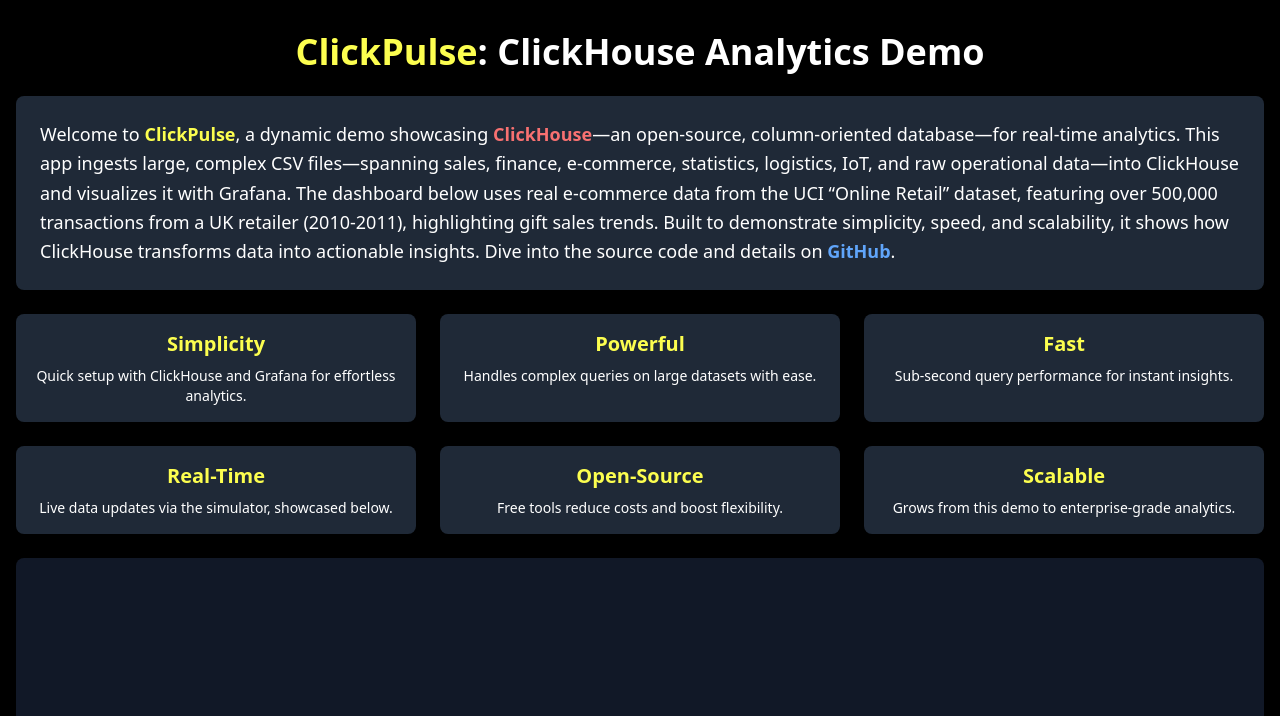
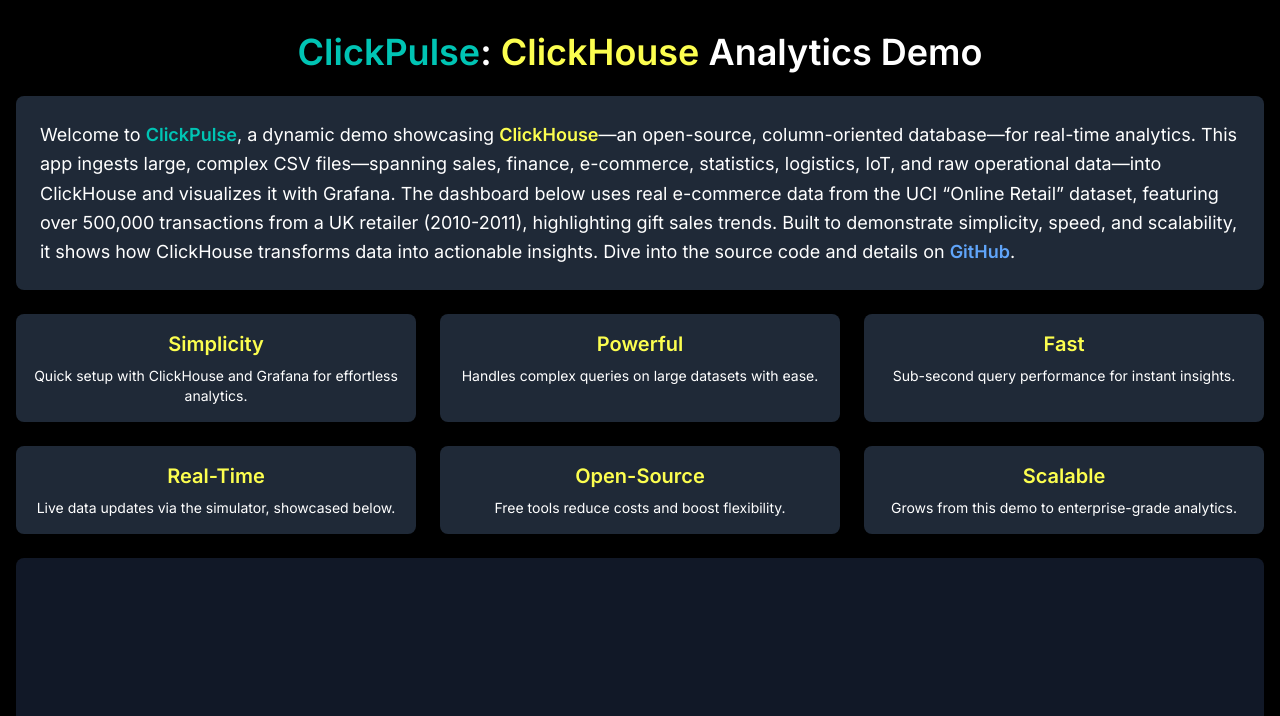
Before and after one commit to DavidG002/ClickPulse, a Django app: page /api/analytics/grafana/ in a window 1280 px wide. Shown: the top 716 px of the page. Run offline with Django 5.2, Linux system fonts and the light colour scheme; some libraries are stand-ins or nearby versions.

Commit message:
template page

```diff
--- a/analytics/templates/analytics/grafana_dashboard.html
+++ b/analytics/templates/analytics/grafana_dashboard.html
@@ -6,20 +6,23 @@
     <meta name="viewport" content="width=device-width, initial-scale=1.0">
     <title>ClickPulse: ClickHouse Analytics Demo</title>
     <script src="https://cdn.tailwindcss.com"></script>
+    <link href="https://fonts.googleapis.com/css2?family=Inter:wght@400;600&display=swap" rel="stylesheet">
     <style>
+        body { font-family: 'Inter', sans-serif; }
+        .clickpulse-teal { color: #00C4B4; } /* Distinct teal for ClickPulse */
         .clickhouse-yellow { color: #FCFE4F; } /* ClickHouse branding */
     </style>
 </head>
-<body class="bg-black text-white font-sans">
+<body class="bg-black text-white">
     <div class="container mx-auto px-4 py-8">
         <h1 class="text-4xl font-bold text-center text-white mb-6">
-            <span class="clickhouse-yellow">ClickPulse</span>: ClickHouse Analytics Demo
+            <span class="clickpulse-teal">ClickPulse</span>: <span class="clickhouse-yellow">ClickHouse</span> Analytics Demo
         </h1>
 
         <div class="bg-gray-800 p-6 rounded-lg shadow-md mb-6">
             <p class="text-lg leading-relaxed">
-                Welcome to <span class="font-semibold clickhouse-yellow">ClickPulse</span>, a dynamic demo showcasing
-                <span class="font-semibold text-red-400">ClickHouse</span>—an open-source, column-oriented database—for
+                Welcome to <span class="font-semibold clickpulse-teal">ClickPulse</span>, a dynamic demo showcasing
+                <span class="font-semibold clickhouse-yellow">ClickHouse</span>—an open-source, column-oriented database—for
                 real-time analytics. This app ingests large, complex CSV files—spanning sales, finance, e-commerce,
                 statistics, logistics, IoT, and raw operational data—into ClickHouse and visualizes it with Grafana.
                 The dashboard below uses real e-commerce data from the UCI “Online Retail” dataset, featuring over
```
